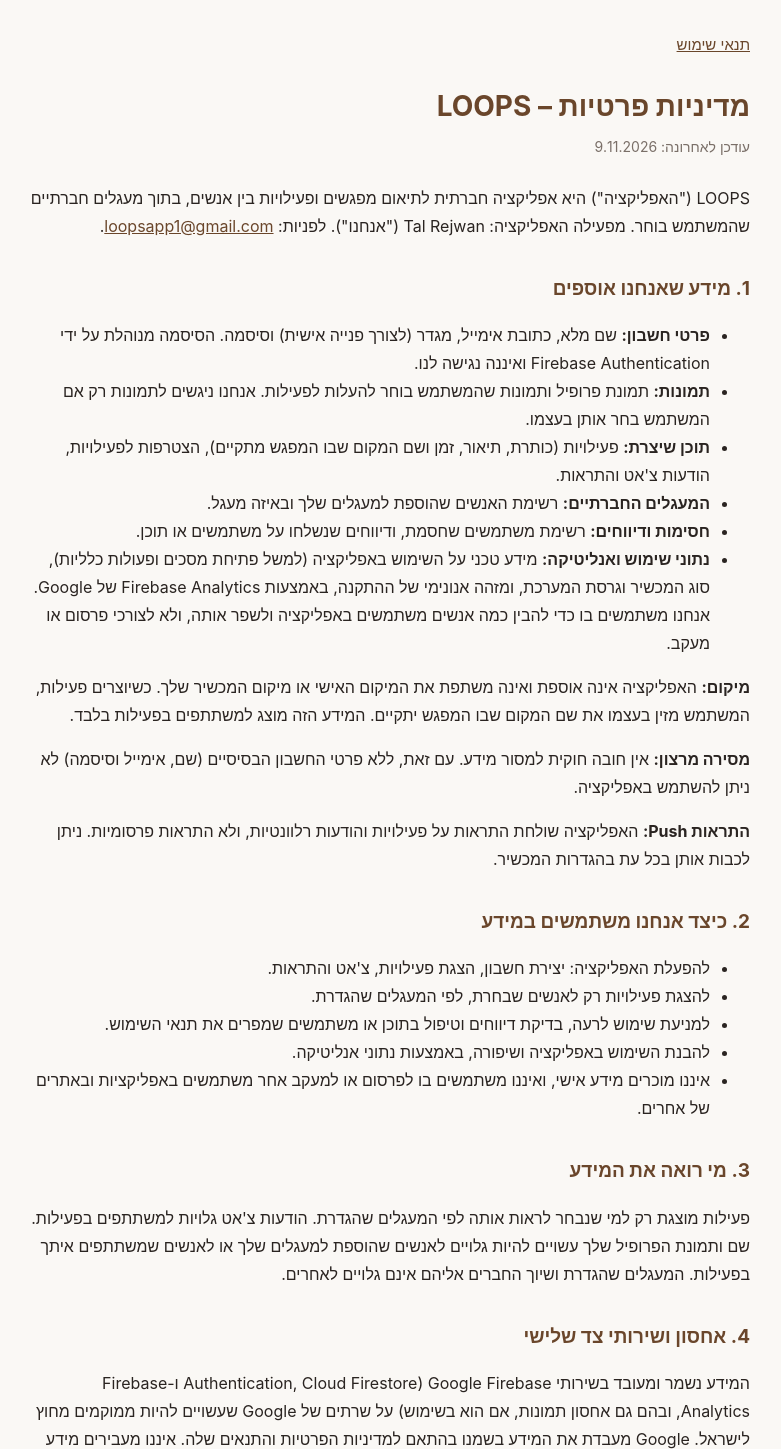
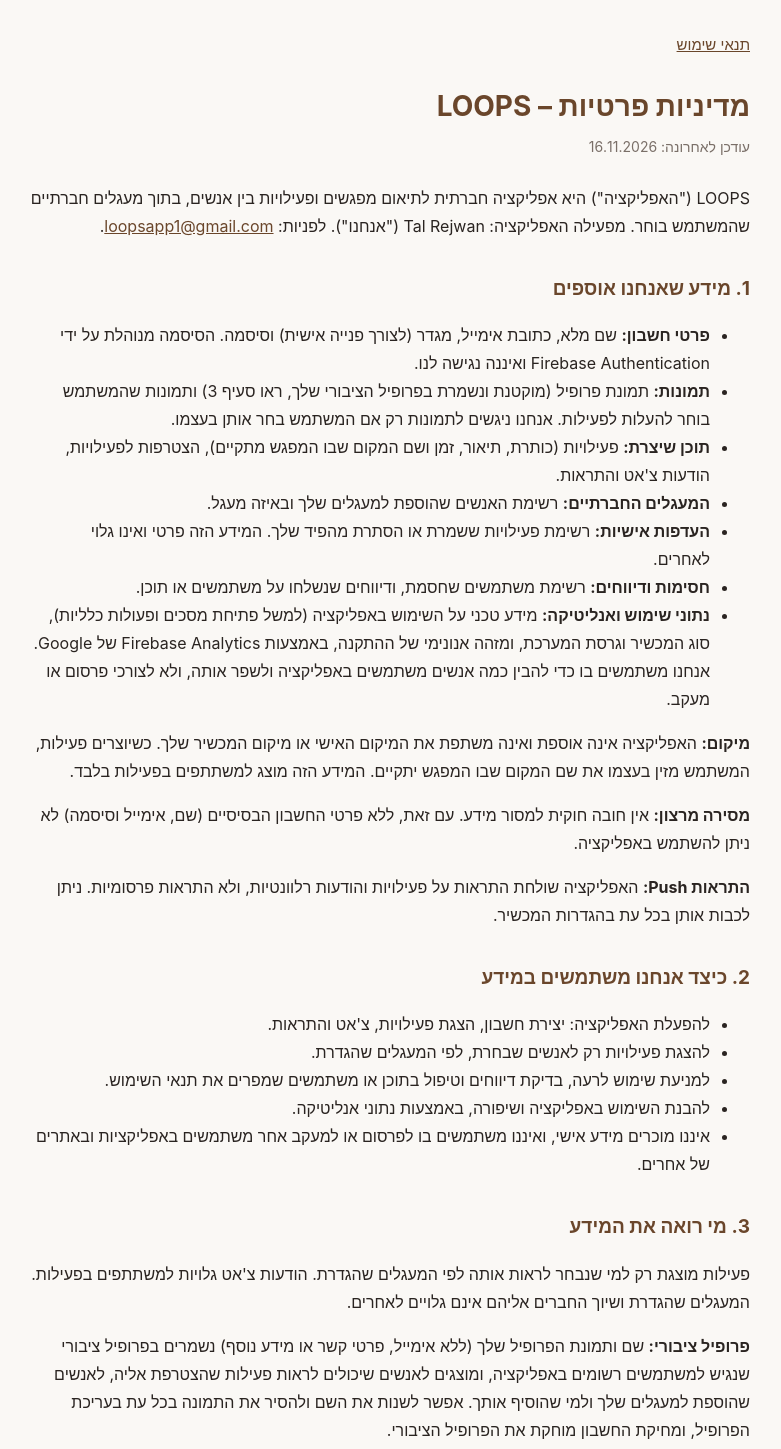
Before and after one commit to loopsapp1/loops-legal, a plain HTML site: page privacy.html in a window 1280 px wide. Shown: the top 1449 px of the page, without its empty margins (250-1031 px from the left). Drawn offline with Linux system fonts and the light colour scheme.

Commit message:
Update privacy.html

```diff
--- a/privacy.html
+++ b/privacy.html
@@ -18,15 +18,16 @@ nav{margin-bottom:24px;font-size:15px}
 <main>
 <nav><a href="terms.html">תנאי שימוש</a></nav>
 <h1>מדיניות פרטיות – LOOPS</h1>
-<div class="meta">עודכן לאחרונה: 9.11.2026</div>
+<div class="meta">עודכן לאחרונה: 16.11.2026</div>
 <p>LOOPS ("האפליקציה") היא אפליקציה חברתית לתיאום מפגשים ופעילויות בין אנשים, בתוך מעגלים חברתיים שהמשתמש בוחר. מפעילה האפליקציה: Tal Rejwan ("אנחנו"). לפניות: <a href="mailto:loopsapp1@gmail.com">loopsapp1@gmail.com</a>.</p>
 
 <h2>1. מידע שאנחנו אוספים</h2>
 <ul>
 <li><b>פרטי חשבון:</b> שם מלא, כתובת אימייל, מגדר (לצורך פנייה אישית) וסיסמה. הסיסמה מנוהלת על ידי Firebase Authentication ואיננה נגישה לנו.</li>
-<li><b>תמונות:</b> תמונת פרופיל ותמונות שהמשתמש בוחר להעלות לפעילות. אנחנו ניגשים לתמונות רק אם המשתמש בחר אותן בעצמו.</li>
+<li><b>תמונות:</b> תמונת פרופיל (מוקטנת ונשמרת בפרופיל הציבורי שלך, ראו סעיף 3) ותמונות שהמשתמש בוחר להעלות לפעילות. אנחנו ניגשים לתמונות רק אם המשתמש בחר אותן בעצמו.</li>
 <li><b>תוכן שיצרת:</b> פעילויות (כותרת, תיאור, זמן ושם המקום שבו המפגש מתקיים), הצטרפות לפעילויות, הודעות צ'אט והתראות.</li>
 <li><b>המעגלים החברתיים:</b> רשימת האנשים שהוספת למעגלים שלך ובאיזה מעגל.</li>
+<li><b>העדפות אישיות:</b> רשימת פעילויות ששמרת או הסתרת מהפיד שלך. המידע הזה פרטי ואינו גלוי לאחרים.</li>
 <li><b>חסימות ודיווחים:</b> רשימת משתמשים שחסמת, ודיווחים שנשלחו על משתמשים או תוכן.</li>
 <li><b>נתוני שימוש ואנליטיקה:</b> מידע טכני על השימוש באפליקציה (למשל פתיחת מסכים ופעולות כלליות), סוג המכשיר וגרסת המערכת, ומזהה אנונימי של ההתקנה, באמצעות Firebase Analytics של Google. אנחנו משתמשים בו כדי להבין כמה אנשים משתמשים באפליקציה ולשפר אותה, ולא לצורכי פרסום או מעקב.</li>
 </ul>
@@ -45,13 +46,14 @@ nav{margin-bottom:24px;font-size:15px}
 </ul>
 
 <h2>3. מי רואה את המידע</h2>
-<p>פעילות מוצגת רק למי שנבחר לראות אותה לפי המעגלים שהגדרת. הודעות צ'אט גלויות למשתתפים בפעילות. שם ותמונת הפרופיל שלך עשויים להיות גלויים לאנשים שהוספת למעגלים שלך או לאנשים שמשתתפים איתך בפעילות. המעגלים שהגדרת ושיוך החברים אליהם אינם גלויים לאחרים.</p>
+<p>פעילות מוצגת רק למי שנבחר לראות אותה לפי המעגלים שהגדרת. הודעות צ'אט גלויות למשתתפים בפעילות. המעגלים שהגדרת ושיוך החברים אליהם אינם גלויים לאחרים.</p>
+<p><b>פרופיל ציבורי:</b> שם ותמונת הפרופיל שלך (ללא אימייל, פרטי קשר או מידע נוסף) נשמרים בפרופיל ציבורי שנגיש למשתמשים רשומים באפליקציה, ומוצגים לאנשים שיכולים לראות פעילות שהצטרפת אליה, לאנשים שהוספת למעגלים שלך ולמי שהוסיף אותך. אפשר לשנות את השם ולהסיר את התמונה בכל עת בעריכת הפרופיל, ומחיקת החשבון מוחקת את הפרופיל הציבורי.</p>
 
 <h2>4. אחסון ושירותי צד שלישי</h2>
 <p>המידע נשמר ומעובד בשירותי Google Firebase (Authentication, Cloud Firestore ו-Firebase Analytics, ובהם גם אחסון תמונות, אם הוא בשימוש) על שרתים של Google שעשויים להיות ממוקמים מחוץ לישראל. Google מעבדת את המידע בשמנו בהתאם למדיניות הפרטיות והתנאים שלה. איננו מעבירים מידע אישי לגורמים אחרים, למעט אם נדרש לכך על פי דין.</p>
 
 <h2>5. כמה זמן אנחנו שומרים מידע</h2>
-<p>אנחנו שומרים את המידע כל עוד החשבון פעיל. כשמוחקים את החשבון (<b>הגדרות ← מחיקת חשבון</b>), החשבון והמידע שיצרת באפליקציה נמחקים, כולל פעילויות שיצרת, המעגלים, ההתראות והחסימות. ייתכן שעותקי גיבוי או דיווחים שנשלחו על משתמשים יישמרו תקופה מוגבלת לצורך אבטחה ומניעת שימוש לרעה.</p>
+<p>אנחנו שומרים את המידע כל עוד החשבון פעיל. כשמוחקים את החשבון (<b>הגדרות ← מחיקת חשבון</b>), החשבון והמידע שיצרת באפליקציה נמחקים, כולל פעילויות שיצרת, הפרופיל הציבורי (שם ותמונה), המעגלים, ההתראות והחסימות. ייתכן שעותקי גיבוי או דיווחים שנשלחו על משתמשים יישמרו תקופה מוגבלת לצורך אבטחה ומניעת שימוש לרעה.</p>
 
 <h2>6. הזכויות שלך</h2>
 <p>יש לך זכות לעיין במידע שנשמר עליך, לתקן אותו ולמחוק אותו. את הפרופיל אפשר לעדכן באפליקציה, ואת החשבון אפשר למחוק בהגדרות. לבקשות נוספות, כתבו לנו בכתובת שלמעלה ונשיב בהקדם.</p>
```
